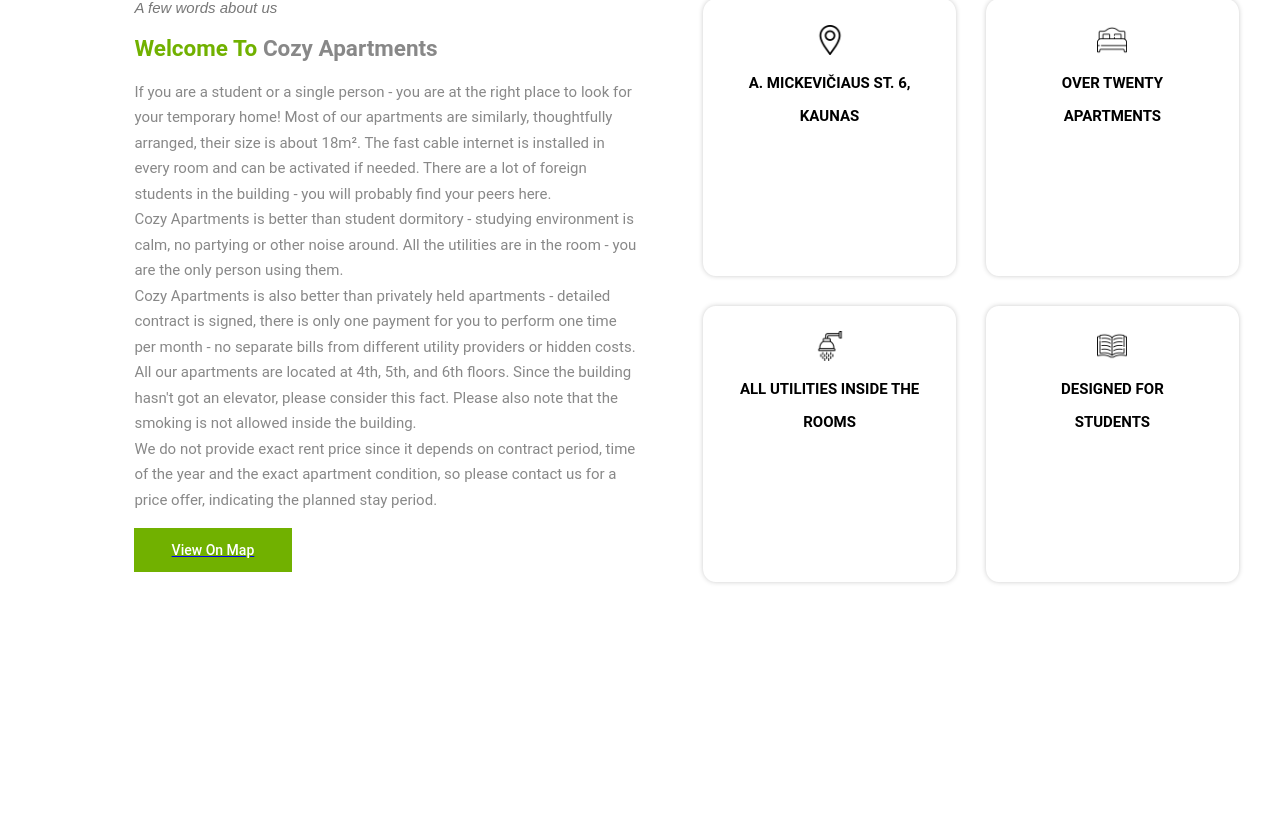
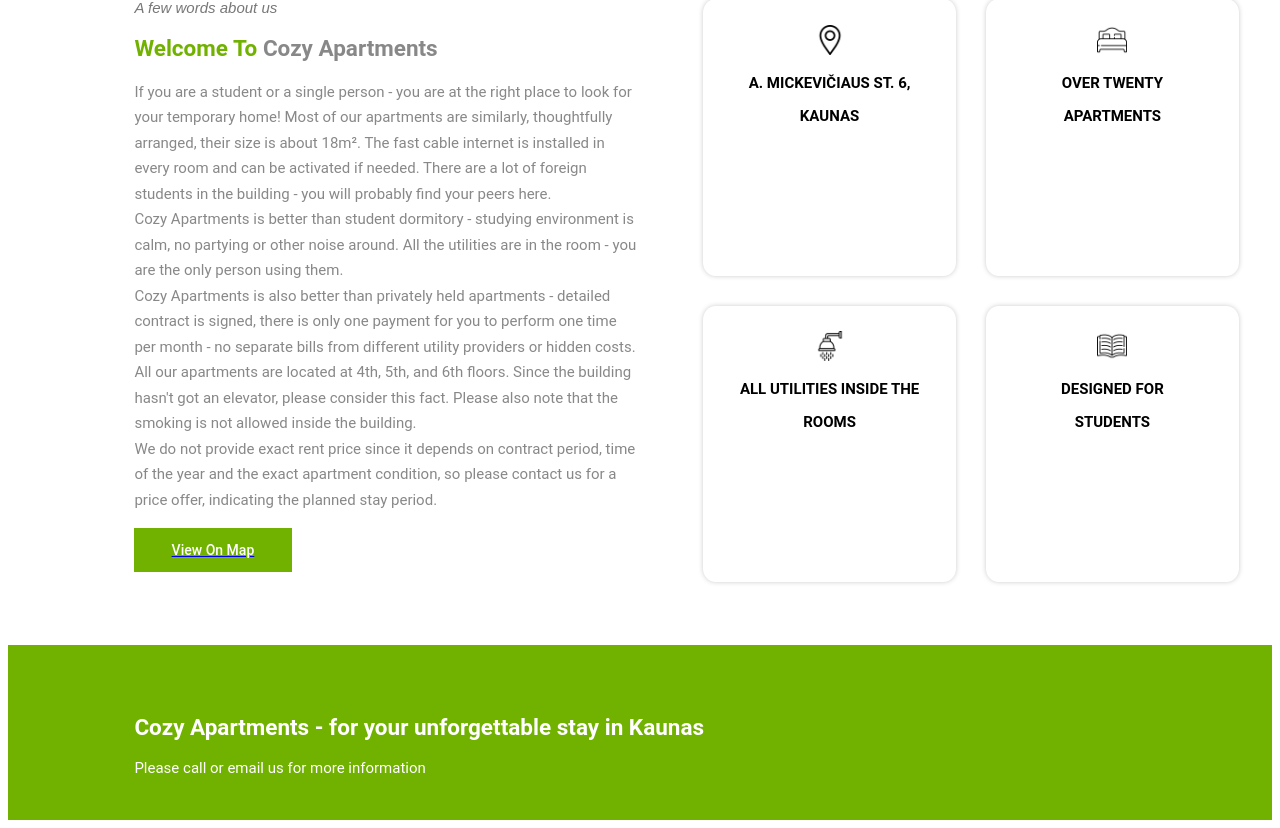
Before and after one commit to Marius456/cozyapartments, a React (Vite) app: page / in a window 1280 px wide. Shown: the part 1020-1848 px from the top of the page. Before the commit the page ends 1673 px from the top, so only its background shows below. Built offline with nearby package versions, Linux system fonts and the light colour scheme.

Commit message:
added banner

```diff
--- a/src/App.jsx
+++ b/src/App.jsx
@@ -1,4 +1,5 @@
 import { About } from "./components/About"
+import { Banner } from "./components/Banner"
 import { Gallery } from "./components/Gallery"
 import { Navbar } from "./components/Navbar"
 
@@ -9,6 +10,7 @@ function App() {
       <Navbar />
       <Gallery />
       <About/>
+      <Banner/>
     </>
   )
 }
--- /dev/null
+++ b/src/components/Banner.jsx
@@ -0,0 +1,13 @@
+import "./styles/Banner.css"
+export function Banner() {
+    return (
+        <>
+            <div className="banner-box">
+                <div className="text">
+                    <h2>Cozy Apartments - for your unforgettable stay in Kaunas</h2>
+                    <span>Please call or email us for more information</span>
+                </div>
+            </div>
+        </>
+    )
+}
--- /dev/null
+++ b/src/components/styles/Banner.css
@@ -0,0 +1,12 @@
+.banner-box{
+    width: 100%;
+    height: 100px;
+    position: relative;
+    padding: 50px 0 25px;
+    background-color: #71b100;
+    color: #fff;
+}
+.banner-box .text{
+    width: fit-content;
+    margin-left: 10%;
+}
```
